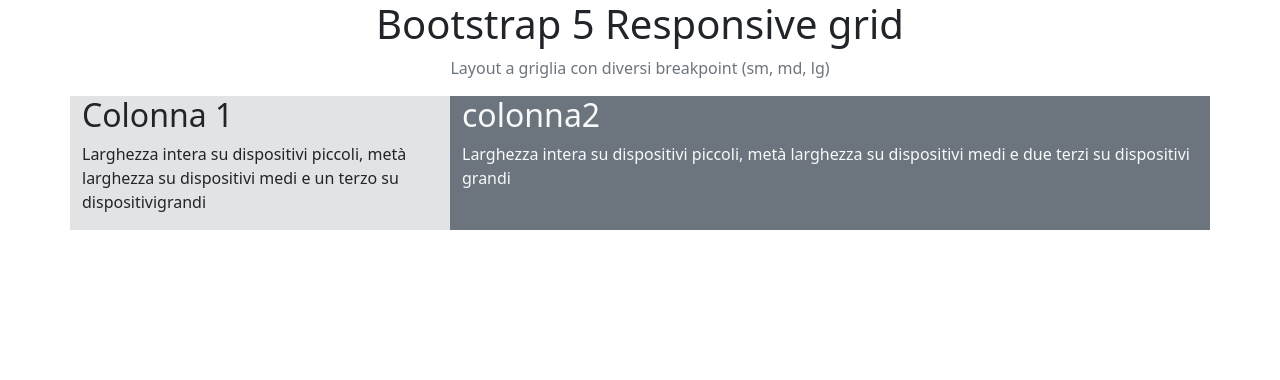
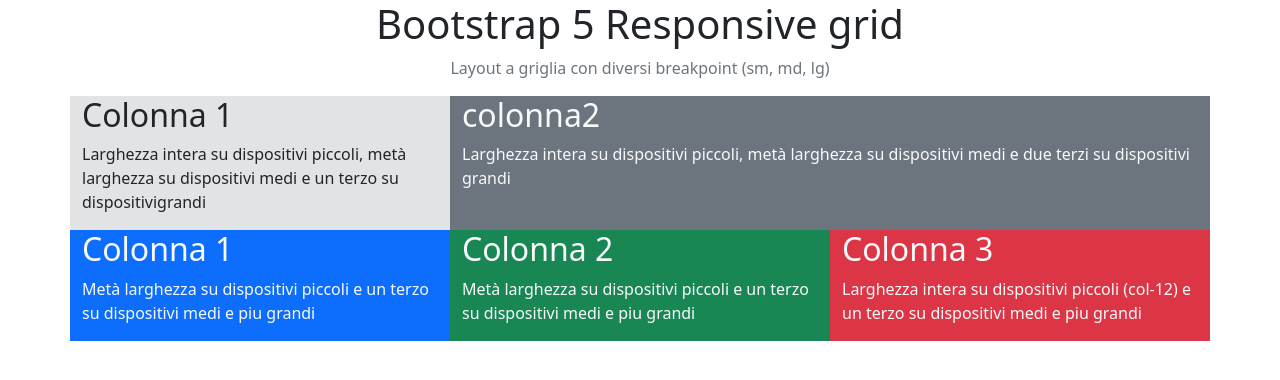
Before and after one commit to EnricoCiccolini/htmlcss-bootstrap-layout, a plain HTML site: page index.html in a window 1280 px wide. Drawn offline with nearby package versions, Linux system fonts and the light colour scheme.

Commit message:
feat: add second grid

```diff
--- a/index.html
+++ b/index.html
@@ -11,7 +11,7 @@
 </head>
 
 <body>
-    <div class="container text-center">
+    <div class="container text-center ">
         <h1 class="">Bootstrap 5 Responsive grid</h1>
         <p class=" text-secondary">Layout a griglia con diversi breakpoint (sm, md, lg)</p>
     </div>
@@ -30,6 +30,23 @@
         </div>
     </div>
 
+    <div class="container">
+        <div class="row text-light">
+            <div class="col col-6 col-md-4 bg-primary">
+                <h2>Colonna 1</h2>
+                <P>Metà larghezza su dispositivi piccoli e un terzo su dispositivi medi e piu grandi </P>
+            </div>
+            <div class="col col-6 col-md-4 bg-success">
+                <h2>Colonna 2</h2>
+                <P>Metà larghezza su dispositivi piccoli e un terzo su dispositivi medi e piu grandi </P>
+            </div>
+            <div class="col col-12 col-md-4 bg-danger">
+                <h2>Colonna 3</h2>
+                <P>Larghezza intera su dispositivi piccoli (col-12) e un terzo su dispositivi medi e piu grandi </P>
+            </div>
+        </div>
+    </div>
+
     <script src="https://cdn.jsdelivr.net/npm/bootstrap@5.3.3/dist/js/bootstrap.bundle.min.js"
         integrity="sha384-YvpcrYf0tY3lHB60NNkmXc5s9fDVZLESaAA55NDzOxhy9GkcIdslK1eN7N6jIeHz"
         crossorigin="anonymous"></script>
```
